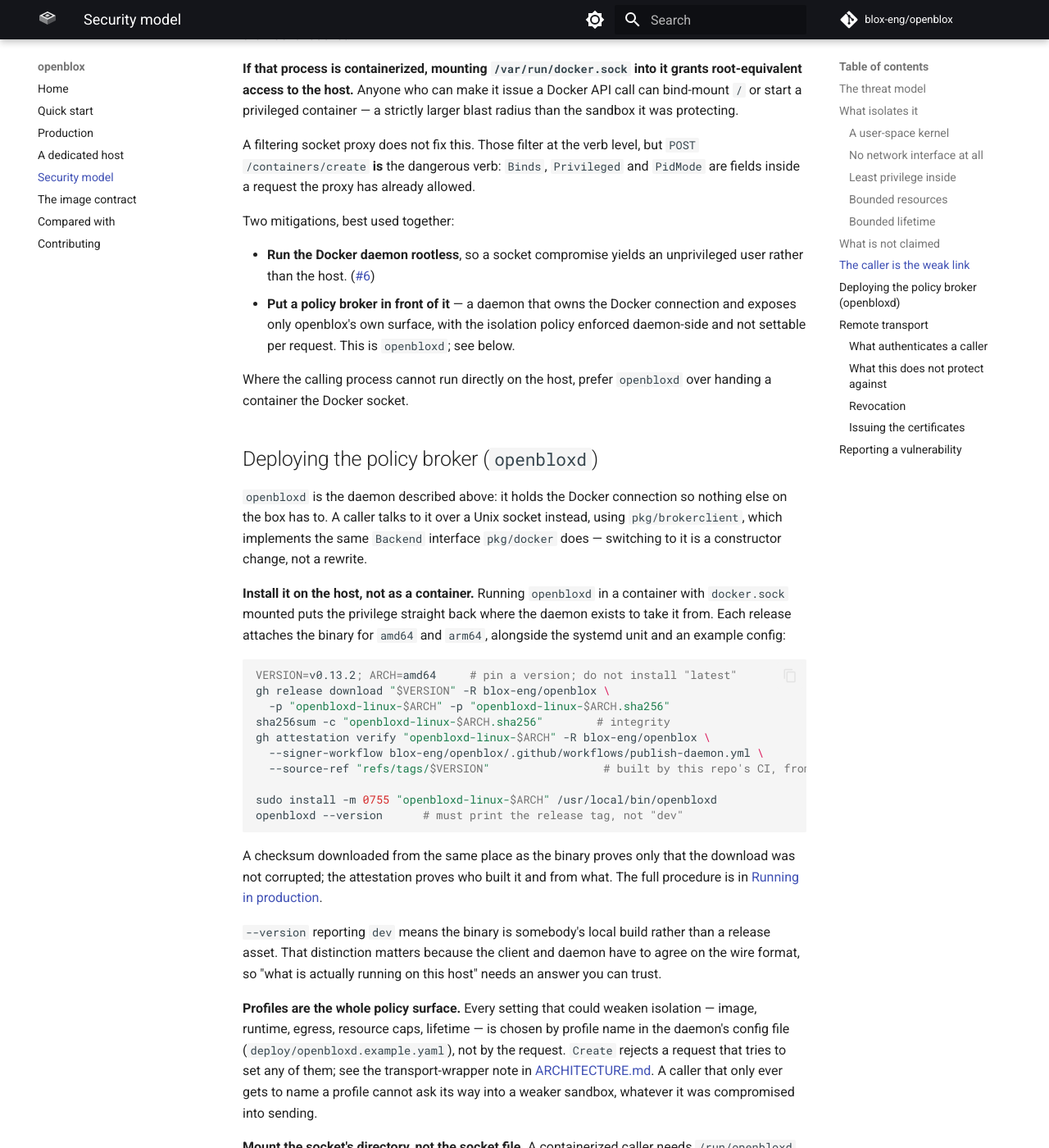
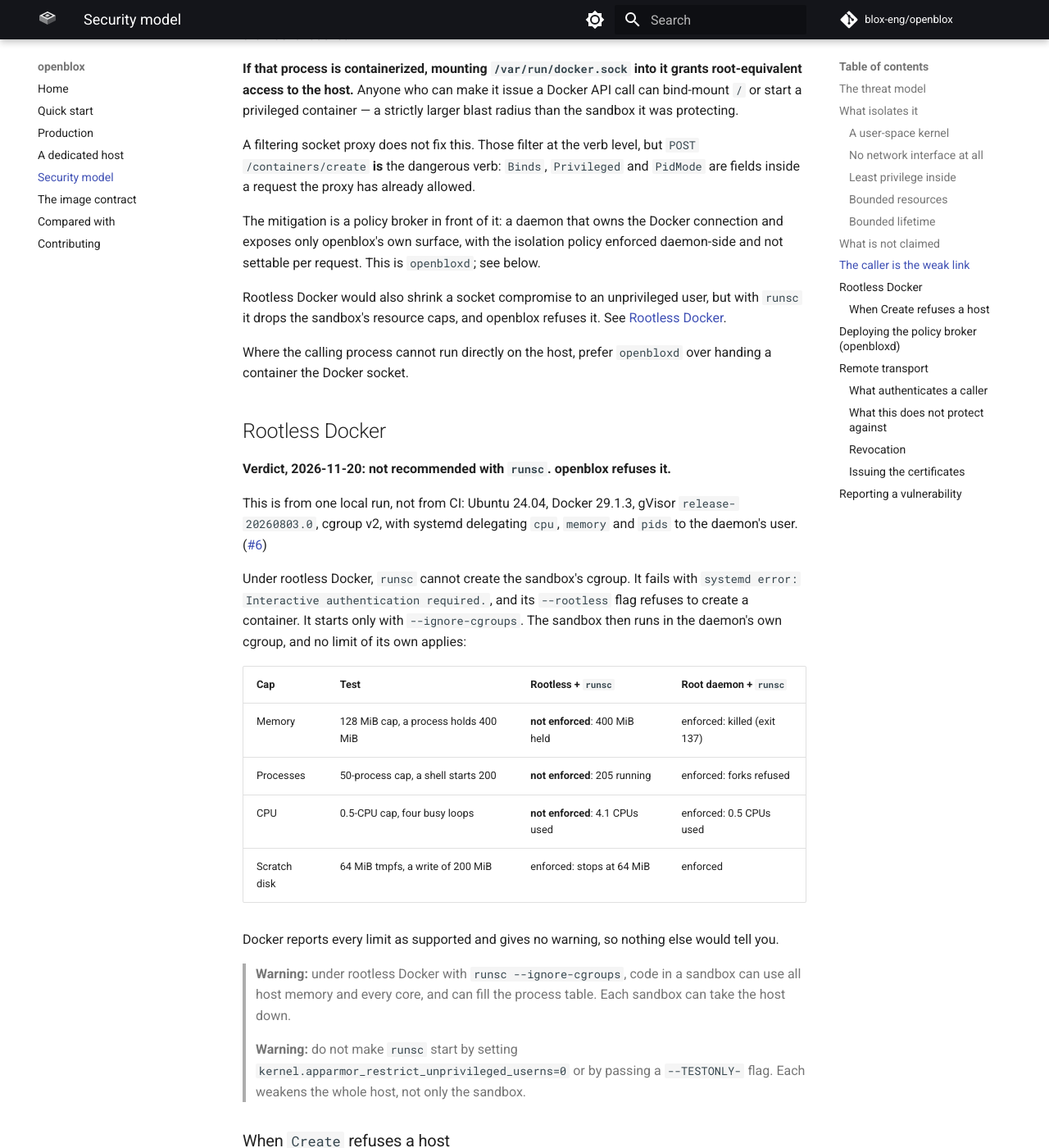
Before and after one commit to blox-eng/openblox, an MkDocs documentation site: the page built from docs/security.md, in a window 1280 px wide and 1400 px high, scrolled down 3069 px. Shown: the whole window at 82% size. Built offline with MkDocs 1.6.1 and Material for MkDocs 9.7.7, drawn with Linux system fonts in a browser that asks for light colours; comment, search, counter and statistics services are not loaded; some of the changed text lies outside the part shown.

Commit message:
docs(security): rootless Docker, measured: the verdict, the setup and its warnings
docs/security.md recommended running the Docker daemon rootless with no
evidence. One local run on 2026-11-20 measured that runsc under rootless
Docker drops the memory, CPU and process caps, so the advice becomes a dated
"not recommended with runsc" verdict, with the per-cap table, the warnings and
the fix for each refusal message Create returns.

- TestFixDocResolves holds the #rootless anchor that every refusal names.
- host-weakening-guard.sh, run by Lint with its fixtures, fails when the docs
  tell an operator to turn off the AppArmor userns restriction or pass a
  runsc --TESTONLY- flag outside a Warning line.
- THREAT_MODEL and SECURITY record the refusal; CHANGELOG has the entries.

Part of #6

Co-Authored-By: Claude Opus 5.5 <noreply@anthropic.com>

```diff
--- a/docs/security.md
+++ b/docs/security.md
@@ -132,16 +132,56 @@ A filtering socket proxy does not fix this. Those filter at the verb level, but
 `POST /containers/create` **is** the dangerous verb: `Binds`, `Privileged` and `PidMode`
 are fields inside a request the proxy has already allowed.
 
-Two mitigations, best used together:
+The mitigation is a policy broker in front of it: a daemon that owns the Docker
+connection and exposes only openblox's own surface, with the isolation policy enforced
+daemon-side and not settable per request. This is `openbloxd`; see below.
 
-- **Run the Docker daemon rootless**, so a socket compromise yields an unprivileged user
-  rather than the host. ([#6](https://github.com/blox-eng/openblox/issues/6))
-- **Put a policy broker in front of it** — a daemon that owns the Docker connection and
-  exposes only openblox's own surface, with the isolation policy enforced daemon-side
-  and not settable per request. This is `openbloxd`; see below.
+Rootless Docker would also shrink a socket compromise to an unprivileged user, but with
+`runsc` it drops the sandbox's resource caps, and openblox refuses it. See
+[Rootless Docker](#rootless).
 
 Where the calling process cannot run directly on the host, prefer `openbloxd` over
 handing a container the Docker socket.
+
+## Rootless Docker { #rootless }
+
+**Verdict, 2026-11-20: not recommended with `runsc`. openblox refuses it.**
+
+This is from one local run, not from CI: Ubuntu 24.04, Docker 29.1.3, gVisor
+`release-20260803.0`, cgroup v2, with systemd delegating `cpu`, `memory` and `pids`
+to the daemon's user. ([#6](https://github.com/blox-eng/openblox/issues/6))
+
+Under rootless Docker, `runsc` cannot create the sandbox's cgroup. It fails with
+`systemd error: Interactive authentication required.`, and its `--rootless` flag
+refuses to create a container. It starts only with `--ignore-cgroups`. The sandbox
+then runs in the daemon's own cgroup, and no limit of its own applies:
+
+| Cap | Test | Rootless + `runsc` | Root daemon + `runsc` |
+|---|---|---|---|
+| Memory | 128 MiB cap, a process holds 400 MiB | **not enforced**: 400 MiB held | enforced: killed (exit 137) |
+| Processes | 50-process cap, a shell starts 200 | **not enforced**: 205 running | enforced: forks refused |
+| CPU | 0.5-CPU cap, four busy loops | **not enforced**: 4.1 CPUs used | enforced: 0.5 CPUs used |
+| Scratch disk | 64 MiB tmpfs, a write of 200 MiB | enforced: stops at 64 MiB | enforced |
+
+Docker reports every limit as supported and gives no warning, so nothing else would
+tell you.
+
+> **Warning:** under rootless Docker with `runsc --ignore-cgroups`, code in a sandbox can use all host memory and every core, and can fill the process table. Each sandbox can take the host down.
+
+> **Warning:** do not make `runsc` start by setting `kernel.apparmor_restrict_unprivileged_userns=0` or by passing a `--TESTONLY-` flag. Each weakens the whole host, not only the sandbox.
+
+### When `Create` refuses a host
+
+`Create` checks the Docker daemon before each sandbox. When the host cannot enforce a
+cap, it fails with `sandbox.ErrRuntimeUnavailable`. `openbloxd` answers
+`503 runtime_unavailable` with the same message. No sandbox starts.
+
+| The message says | The fix |
+|---|---|
+| `rootless docker cannot cap a runsc sandbox` | Run `openbloxd` against the root Docker daemon: unset `DOCKER_HOST`, or point it at `unix:///var/run/docker.sock`. |
+| `the docker daemon runs without cgroups` | Run the daemon with the `systemd` cgroup driver. A rootless daemon started without systemd has no cgroups. |
+| `the docker daemon cannot enforce the <limit> limit` | Enable that cgroup controller for the daemon. For a daemon under a user's systemd, add `Delegate=cpu memory pids` under `[Service]` in `/etc/systemd/system/user@.service.d/delegate.conf`, then `sudo systemctl daemon-reload` and log in again. |
+| `the docker daemon discarded the <limit> limit` | The same fix. Docker accepted the limit and then dropped it; the container is removed. |
 
 ## Deploying the policy broker (`openbloxd`)
 
```
Also changed, not shown: CHANGELOG.md (+23 -0 lines), SECURITY.md (+3 -0 lines), THREAT_MODEL.md (+5 -2 lines), specs/2026-11-20-rootless-docker-plan.md (+1 -0 lines), 5 other files.
